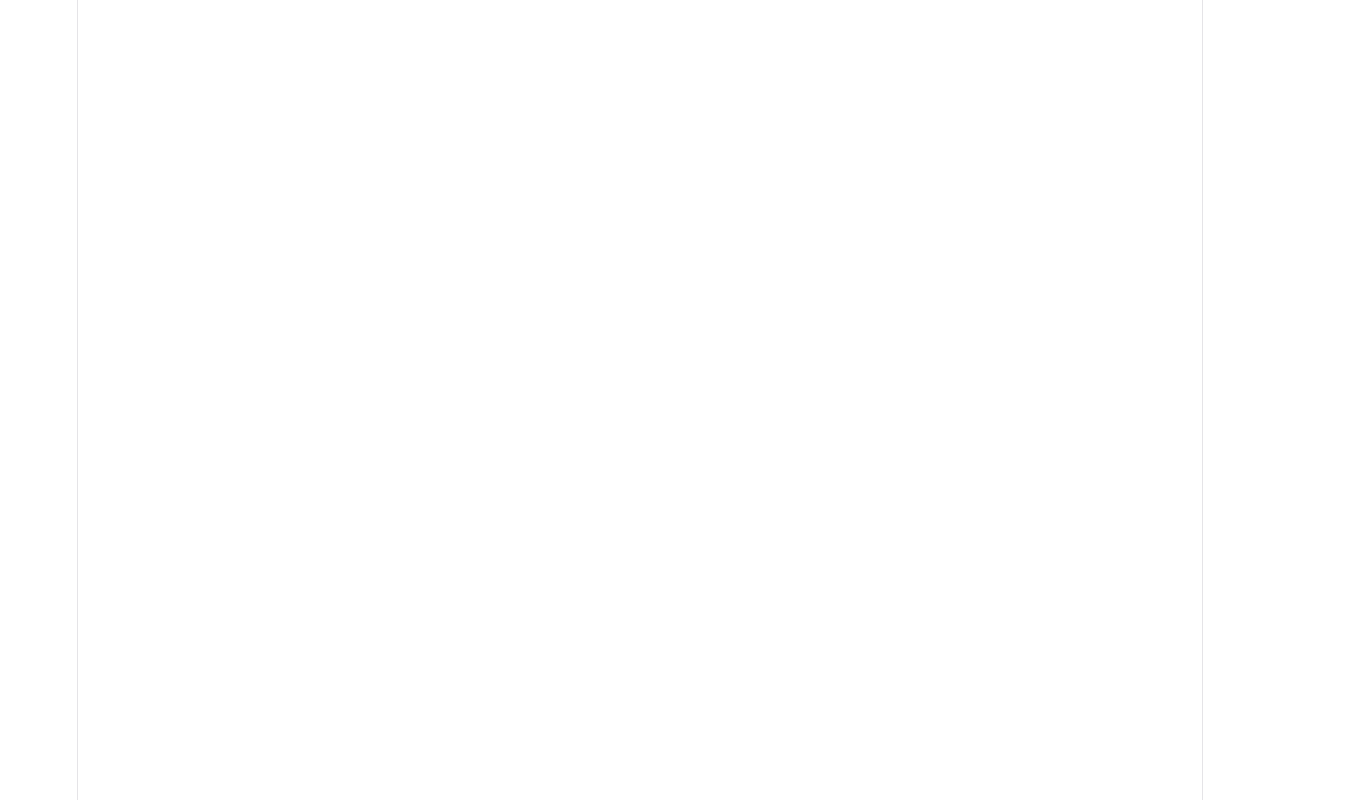
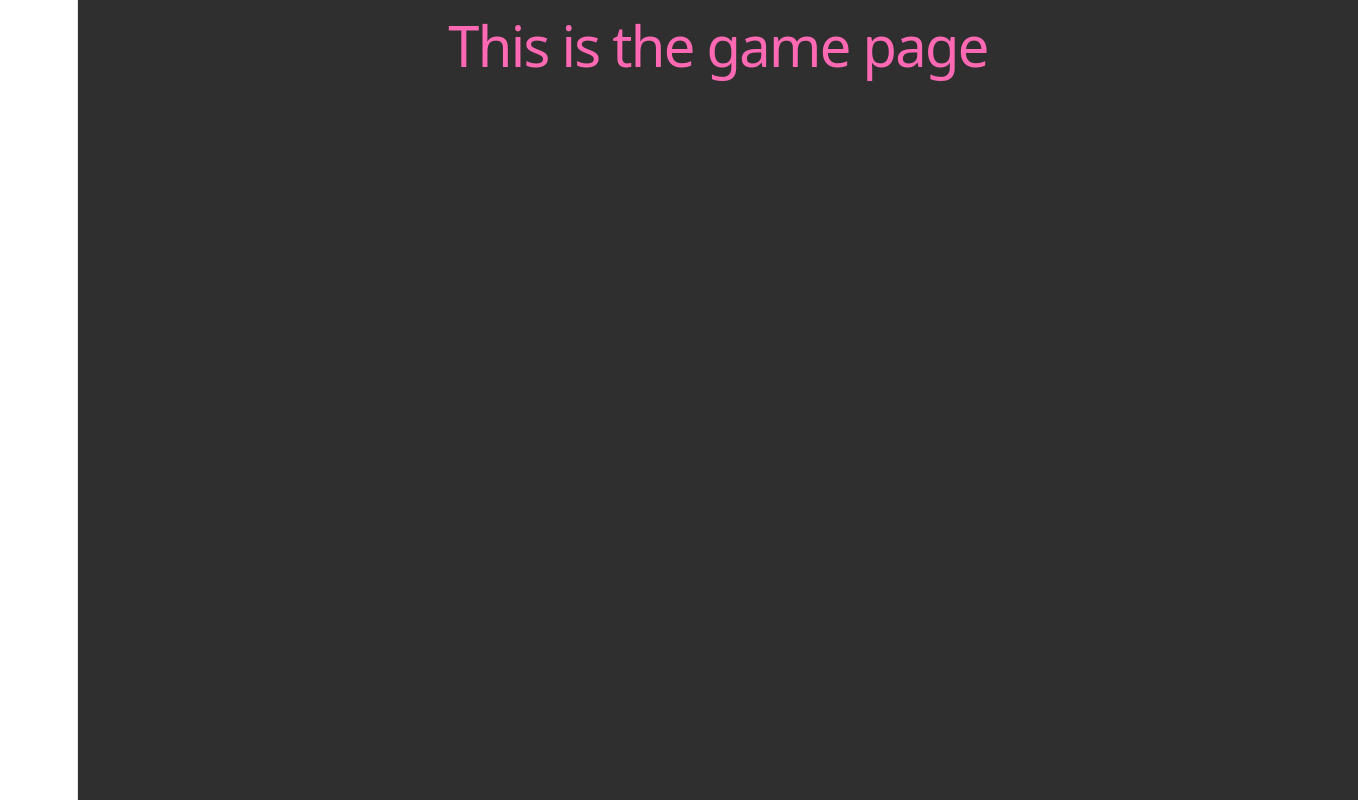
Before and after one commit to ESengenbjerg/CapitalQuiz, a React (Vite) app in the folder frontend/: page /game in a window 1280 px wide. Shown: the whole page, 1358 px wide, since content can reach past the window. Built offline with nearby package versions, Linux system fonts and the light colour scheme.

Commit message:
Added routing

```diff
--- a/frontend/package.json
+++ b/frontend/package.json
@@ -11,7 +11,8 @@
   },
   "dependencies": {
     "react": "^19.2.4",
-    "react-dom": "^19.2.4"
+    "react-dom": "^19.2.4",
+    "react-router-dom": "^7.14.0"
   },
   "devDependencies": {
     "@eslint/js": "^9.39.4",
--- a/frontend/src/App.jsx
+++ b/frontend/src/App.jsx
@@ -2,12 +2,24 @@
 // import reactLogo from "./assets/react.svg";
 // import viteLogo from "./assets/vite.svg";
 // import heroImg from "./assets/hero.png";
+import StartPage from "./pages/startpage";
+import GamePage from "./pages/gamepage";
 import "./App.css";
+import { BrowserRouter as Router, Routes, Route } from "react-router-dom";
 
 function App() {
   // const [count, setCount] = useState(0);
 
-  return <>{/* Router */}</>;
+  return (
+    <>
+      <Router>
+        <Routes>
+          <Route path="/" element={<StartPage />} />
+          <Route path="/game" element={<GamePage />} />
+        </Routes>
+      </Router>
+    </>
+  );
 }
 
 export default App;
--- a/frontend/src/pages/gamepage.jsx
+++ b/frontend/src/pages/gamepage.jsx
@@ -1 +1,16 @@
 import styles from "./gamepage.module.css";
+
+function GamePage() {
+  // const [count, setCount] = useState(0);
+
+  return (
+    <>
+      <main>
+        <h1>This is the game page</h1>
+        {/* Fetch questions from API localhost:5026 */}
+      </main>
+    </>
+  );
+}
+
+export default GamePage;
--- a/frontend/src/pages/startpage.jsx
+++ b/frontend/src/pages/startpage.jsx
@@ -1,6 +1,6 @@
 import styles from "./startpage.module.css";
 
-function App() {
+function StartPage() {
   // const [count, setCount] = useState(0);
 
   return (
@@ -14,4 +14,4 @@ function App() {
   );
 }
 
-export default App;
+export default StartPage;
```
Also changed, not shown: 1 other file (tests, documents, lock files or other folders).
